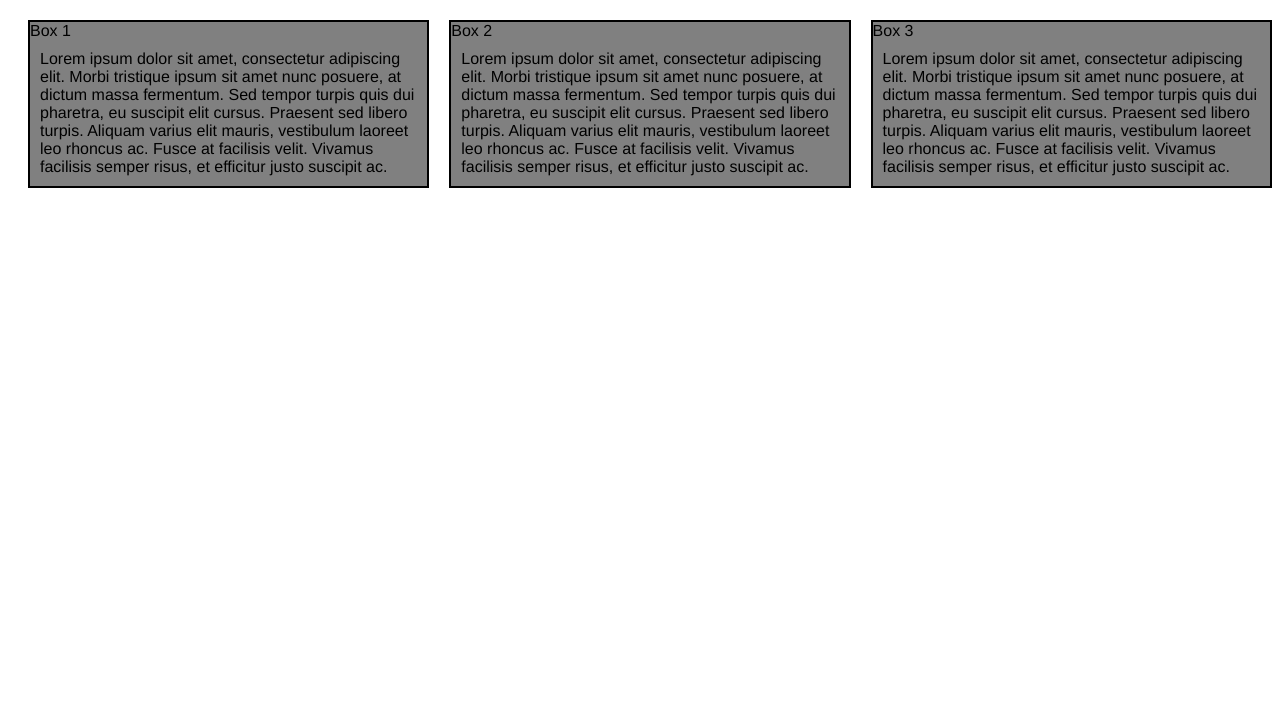
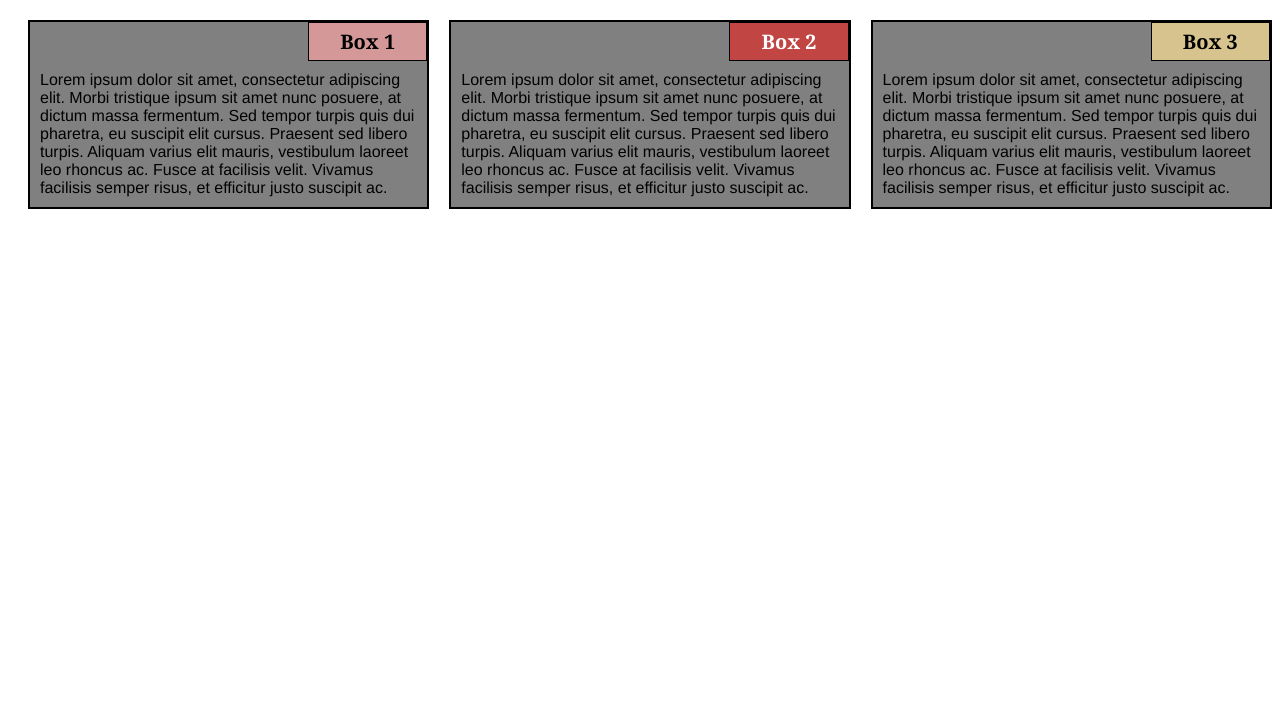
Before and after one commit to sianos/responsive-boxes-css, a plain HTML site: page index.html in a window 1280 px wide. Shown: the part 73-800 px from the top of the page. Drawn offline with Linux system fonts and the light colour scheme.

Commit message:
Update styles.css

```diff
--- a/css/styles.css
+++ b/css/styles.css
@@ -41,7 +41,7 @@ section {
   width: 100%;
 }
 
-#chicken {
+#box1 {
 	border: 1px solid black;
 	text-align: center;
 	width: 30%;
@@ -55,7 +55,7 @@ section {
 	background-color: #D59898;
 }
 
-#beef {
+#box2 {
 	border: 1px solid black;
 	text-align: center;
 	width: 30%;
@@ -70,7 +70,7 @@ section {
 	background-color: #C14543;
 }
 
-#sushi {
+#box3 {
 	border: 1px solid black;
 	text-align: center;
 	width: 30%;
```
